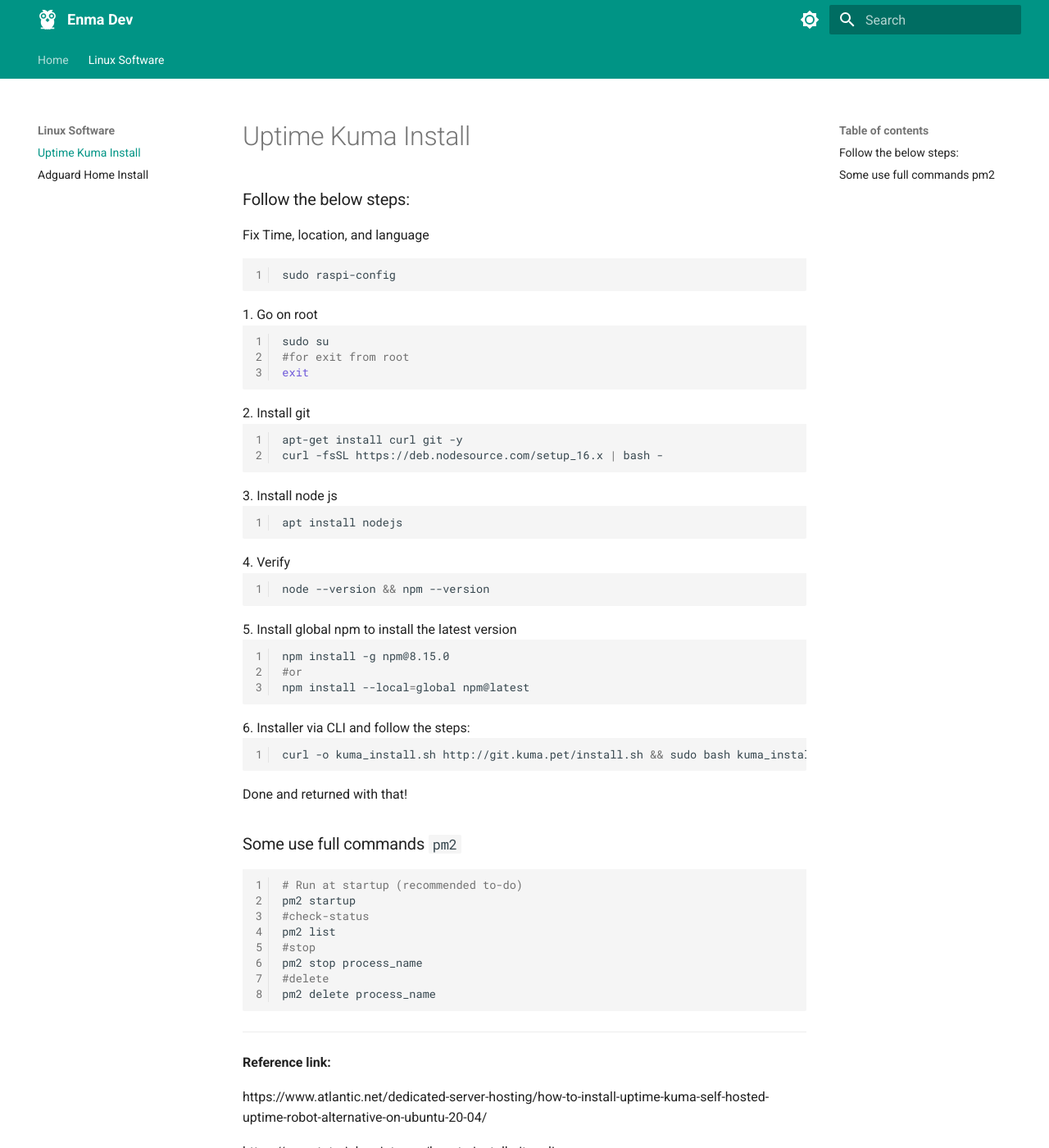
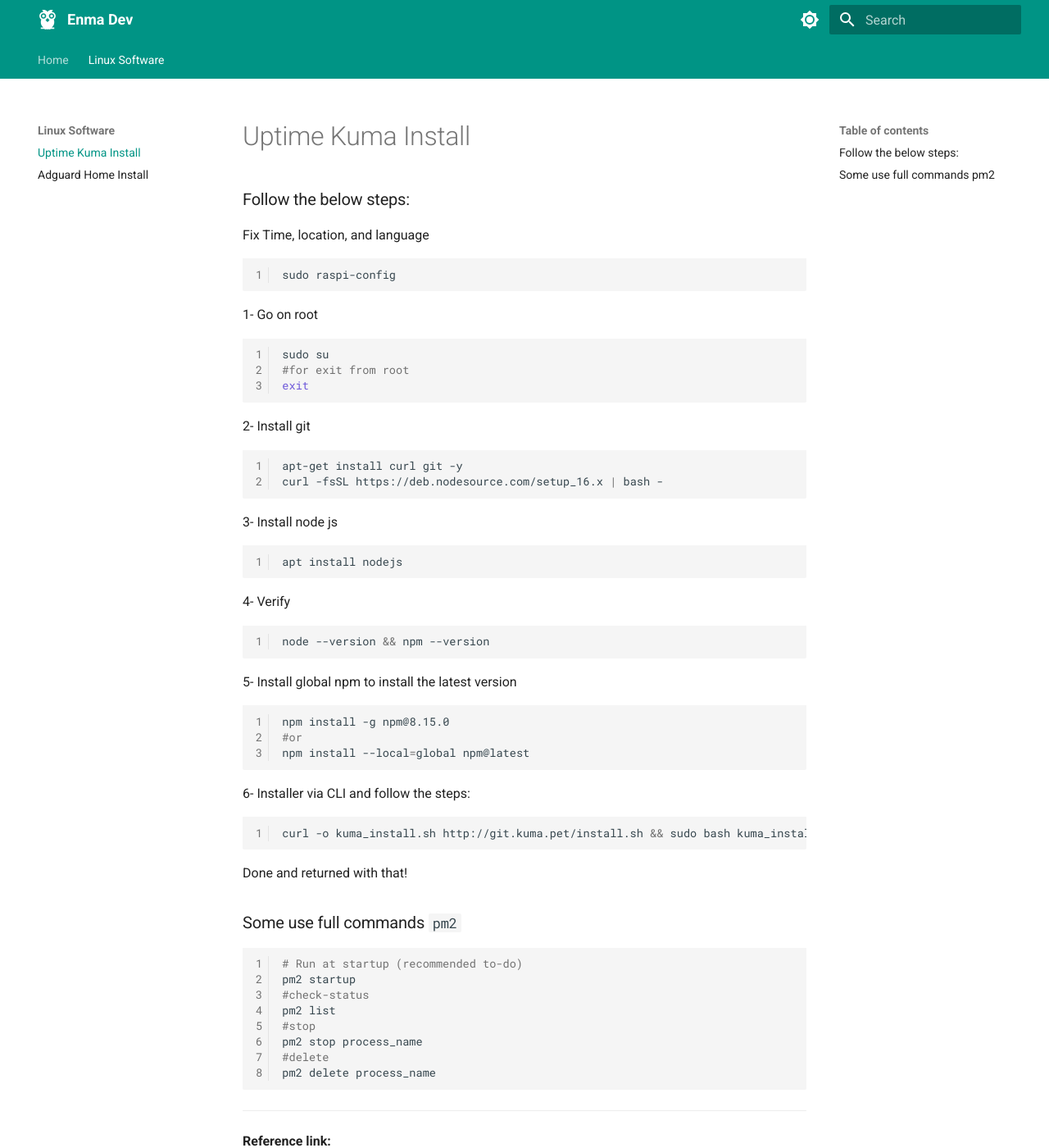
Before and after one commit to prashantdwivedi/enma, an MkDocs documentation site: the page built from docs/linux-software/uptime-kuma-install.md, in a window 1280 px wide and 1400 px high. Shown: the whole window at 82% size. Built offline with MkDocs 1.6.1 and Material for MkDocs 9.7.7, drawn with Linux system fonts in a browser that asks for light colours.

Commit message:
fix-layout

````diff
--- a/docs/linux-software/uptime-kuma-install.md
+++ b/docs/linux-software/uptime-kuma-install.md
@@ -1,40 +1,53 @@
 ### Follow the below steps:
 
 Fix Time, location, and language
+
 ```bash
 sudo raspi-config
 ```
-1. Go on root
+
+1- Go on root
+
 ```bash
 sudo su
 #for exit from root
 exit
 ```
-2. Install git
+
+2- Install git
+
 ```bash
 apt-get install curl git -y
 curl -fsSL https://deb.nodesource.com/setup_16.x | bash -
 ```
-3. Install node js
+
+3- Install node js
+
 ```bash
 apt install nodejs
 ```
-4. Verify
+
+4- Verify
+
 ```bash
 node --version && npm --version
 ```
-5. Install global npm to install the latest version
+
+5- Install global npm to install the latest version
+
 ```bash
 npm install -g npm@8.15.0
 #or
 npm install --local=global npm@latest
 ```
-6. Installer via CLI and follow the steps:
+
+6- Installer via CLI and follow the steps:
+
 ```bash
 curl -o kuma_install.sh http://git.kuma.pet/install.sh && sudo bash kuma_install.sh
 ```
+
 Done and returned with that!
-
 
 ### Some use full commands `pm2`
 
````
